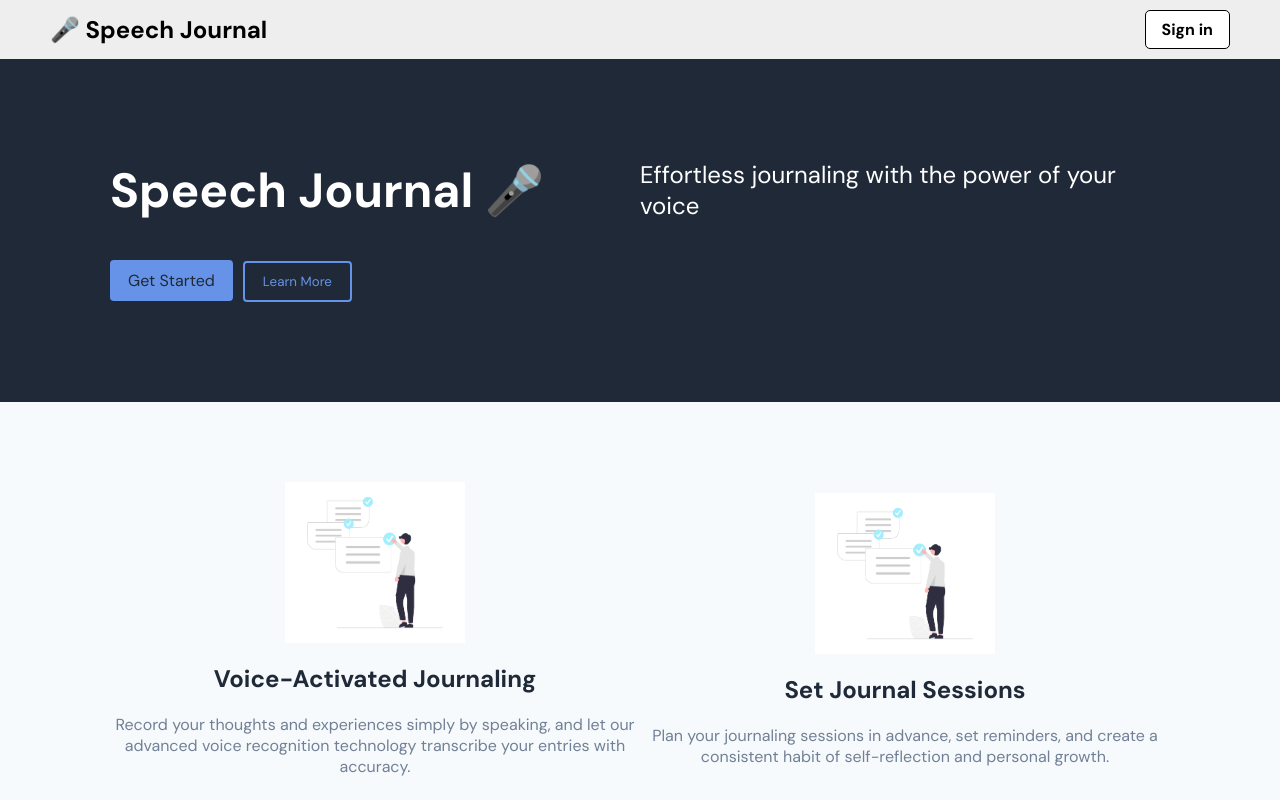
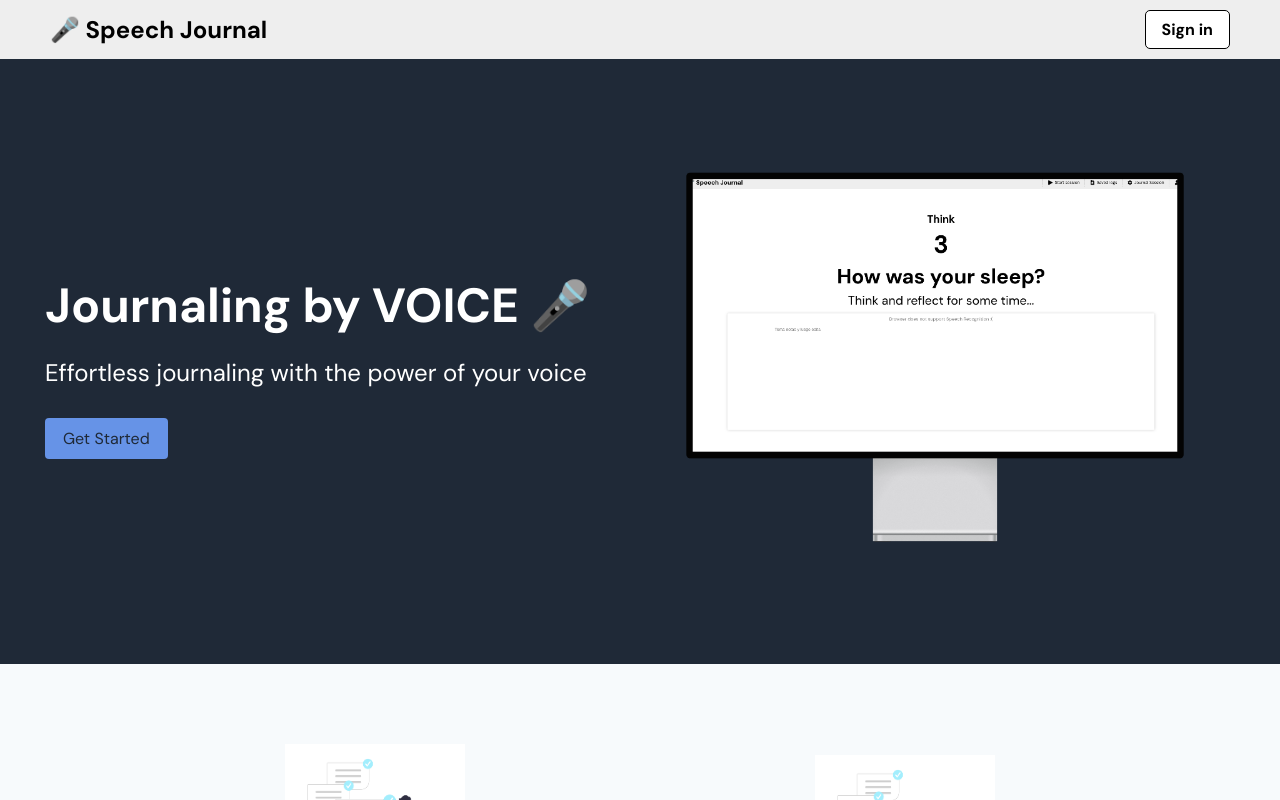
Before and after one commit to croko22/speech-journal, a React (Vite) app: page / in a window 1280 px wide. Shown: the top 800 px of the page. Built offline with nearby package versions, Linux system fonts and the light colour scheme; no server answers; the HTML template or start-up script is replaced by a standard one.

Commit message:
style(Landing): Add mockup image

```diff
--- a/src/pages/Landing/Landing.jsx
+++ b/src/pages/Landing/Landing.jsx
@@ -15,21 +15,20 @@ const Landing = () => {
 
   return (
     <div className="landing-page">
-      {/* //TODO: Customize the landing header*/}
       <Header />
-
       <section className="hero">
-        <div className="container">
-          <h1 className="title">Speech Journal 🎤</h1>
+        <div>
+          <h1 className="title">Journaling by VOICE 🎤</h1>
           <p className="subtitle">
             Effortless journaling with the power of your voice
           </p>
-          <div className="cta">
-            <a className="btn" href="/auth">
-              Get Started
-            </a>
-            <button className="btn btn-secondary">Learn More</button>
-          </div>
+          <a className="btn" href="/auth">
+            Get Started
+          </a>
+          {/* <button className="btn btn-secondary">Learn More</button> */}
+        </div>
+        <div className="mock-container">
+          <img src="/mock_desktop.png" alt="Hero" className="" />
         </div>
       </section>
 
--- a/src/pages/Landing/Landing.scss
+++ b/src/pages/Landing/Landing.scss
@@ -3,6 +3,7 @@
 .landing-page {
   font-family: "Poppins", sans-serif;
   color: $primary-color;
+  max-width: 100vw;
 
   .container {
     max-width: $container-width;
@@ -13,13 +14,24 @@
 
   .hero {
     background-color: $primary-color;
-    padding: 100px 0;
+    display: flex;
+    align-items: center;
+    justify-content: space-evenly;
+    padding: 100px 0px;
+    @media screen and (max-width: 768px) {
+      flex-direction: row;
+      padding: 50px 0;
+      margin-top: 50px;
+    }
 
     .title {
       font-size: 48px;
       font-weight: 700;
       color: #fff;
       margin-bottom: 20px;
+      @media screen and (max-width: 768px) {
+        font-size: 36px;
+      }
     }
 
     .subtitle {
@@ -29,7 +41,6 @@
       margin-bottom: 40px;
     }
 
-    .cta {
     .btn {
       margin-right: 10px;
       padding: 10px 18px;
@@ -47,6 +58,14 @@
       &:hover {
         background-color: $accent-color;
         color: #fff;
+      }
+    }
+
+    .mock-container {
+      img {
+        width: 600px;
+        @media screen and (max-width: 768px) {
+          display: none;
         }
       }
     }
@@ -106,7 +125,6 @@
       .pricing-card {
         background-color: #fff;
         border-radius: 10px;
-        box-shadow: rgba(17, 12, 46, 0.15) 0px 48px 100px 0px;
         padding: 40px;
         width: 300px;
         text-align: center;
```
Also changed, not shown: public/mock_desktop.png (added). Lines whose indentation alone changed are shown as unchanged.
